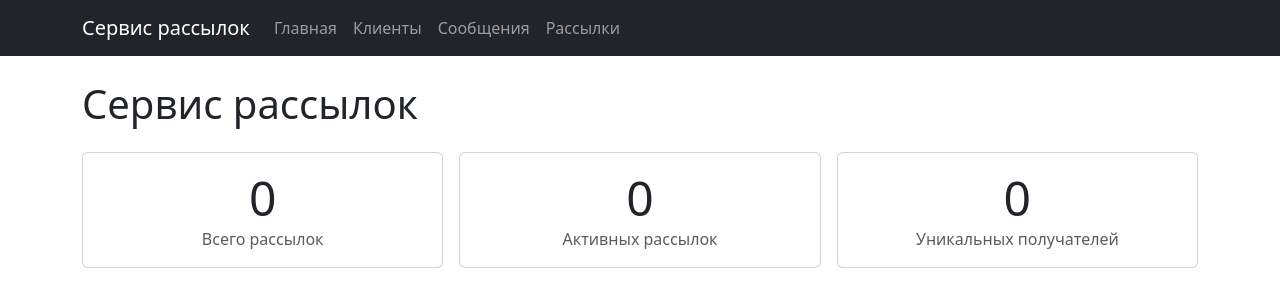
After one commit to KonstantinosTsiakkuri/mailing_service, a Django app: page / in a window 1280 px wide. The commit adds this page. Shown: the top 307 px of the page. Run offline with Django 5.2, Linux system fonts and the light colour scheme; data that the repository does not hold is empty.

Commit message:
Block 5: главная страница со статистикой
Co-Authored-By: Claude Sonnet 5.5 <noreply@anthropic.com>

```diff
--- a/config/urls.py
+++ b/config/urls.py
@@ -16,9 +16,12 @@ Including another URLconf
 """
 
 from django.contrib import admin
-from django.urls import path, include
+from django.urls import include, path
+
+from mailing.views import HomeView
 
 urlpatterns = [
+    path("", HomeView.as_view(), name="home"),
     path("admin/", admin.site.urls),
     path("mailing/", include("mailing.urls")),
 ]
--- a/mailing/services.py
+++ b/mailing/services.py
@@ -1,7 +1,7 @@
 from django.core.mail import send_mail
 from django.utils import timezone
 
-from mailing.models import MailingAttempt
+from mailing.models import Client, Mailing, MailingAttempt
 
 
 class MailingSendError(Exception):
@@ -46,3 +46,18 @@ def send_mailing(mailing):
 
     success = sum(1 for attempt in attempts if attempt.status == MailingAttempt.STATUS_SUCCESS)
     return success, len(attempts) - success
+
+
+def get_home_statistics():
+    """Показатели для главной страницы: всего рассылок, активных рассылок, всего клиентов."""
+    # Статусы хранятся в БД и сами не меняются, поэтому перед подсчётом пересчитываем их
+    for mailing in Mailing.objects.all():
+        mailing.update_status()
+    now = timezone.now()
+    return {
+        "mailings_total": Mailing.objects.count(),
+        "mailings_active": Mailing.objects.filter(
+            status=Mailing.STATUS_LAUNCHED, start_time__lte=now, end_time__gte=now
+        ).count(),
+        "clients_total": Client.objects.count(),
+    }
--- /dev/null
+++ b/mailing/templates/mailing/home.html
@@ -0,0 +1,33 @@
+{% extends "base.html" %}
+
+{% block title %}Главная{% endblock %}
+
+{% block content %}
+    <h1 class="mb-4">Сервис рассылок</h1>
+    <div class="row g-3">
+        <div class="col-md-4">
+            <div class="card text-center">
+                <div class="card-body">
+                    <div class="display-5">{{ mailings_total }}</div>
+                    <div class="text-muted">Всего рассылок</div>
+                </div>
+            </div>
+        </div>
+        <div class="col-md-4">
+            <div class="card text-center">
+                <div class="card-body">
+                    <div class="display-5">{{ mailings_active }}</div>
+                    <div class="text-muted">Активных рассылок</div>
+                </div>
+            </div>
+        </div>
+        <div class="col-md-4">
+            <div class="card text-center">
+                <div class="card-body">
+                    <div class="display-5">{{ clients_total }}</div>
+                    <div class="text-muted">Уникальных получателей</div>
+                </div>
+            </div>
+        </div>
+    </div>
+{% endblock %}
--- a/mailing/views.py
+++ b/mailing/views.py
@@ -3,11 +3,20 @@ from django.db.models import ProtectedError
 from django.shortcuts import get_object_or_404, redirect
 from django.urls import reverse_lazy
 from django.views import View
-from django.views.generic import CreateView, DeleteView, DetailView, ListView, UpdateView
+from django.views.generic import CreateView, DeleteView, DetailView, ListView, TemplateView, UpdateView
 
 from mailing.forms import MailingForm
 from mailing.models import Client, Mailing, Message
-from mailing.services import MailingSendError, send_mailing
+from mailing.services import MailingSendError, get_home_statistics, send_mailing
+
+
+class HomeView(TemplateView):
+    template_name = "mailing/home.html"
+
+    def get_context_data(self, **kwargs):
+        context = super().get_context_data(**kwargs)
+        context.update(get_home_statistics())
+        return context
 
 
 class ClientListView(ListView):
--- a/templates/base.html
+++ b/templates/base.html
@@ -9,8 +9,9 @@
 <body>
     <nav class="navbar navbar-expand navbar-dark bg-dark">
         <div class="container">
-            <span class="navbar-brand">Сервис рассылок</span>
+            <a class="navbar-brand" href="{% url 'home' %}">Сервис рассылок</a>
             <ul class="navbar-nav me-auto">
+                <li class="nav-item"><a class="nav-link" href="{% url 'home' %}">Главная</a></li>
                 <li class="nav-item"><a class="nav-link" href="{% url 'mailing:client_list' %}">Клиенты</a></li>
                 <li class="nav-item"><a class="nav-link" href="{% url 'mailing:message_list' %}">Сообщения</a></li>
                 <li class="nav-item"><a class="nav-link" href="{% url 'mailing:mailing_list' %}">Рассылки</a></li>
```
